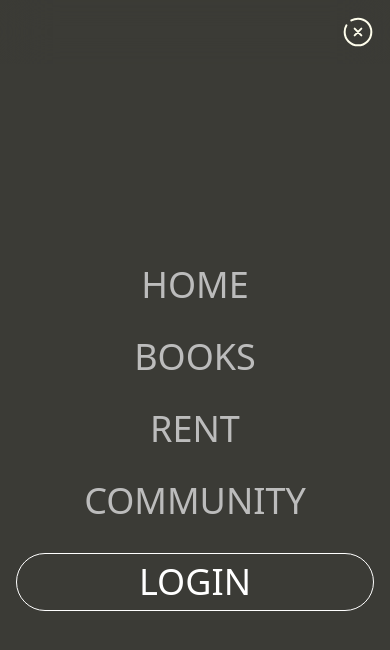
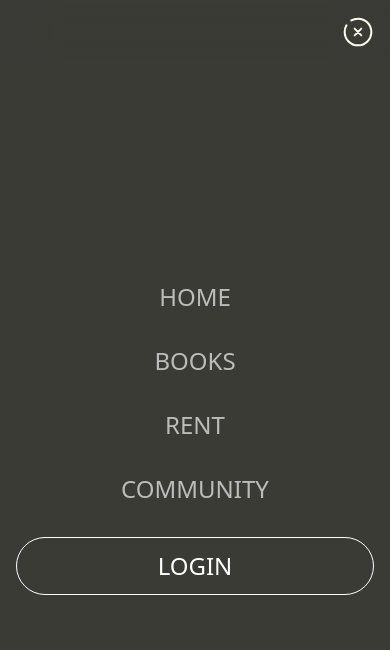
Before and after one commit to Achal-00/readrealm, a Next.js app: page / in a window 390 px wide. Both pictures are taken after a click on the button 358 px from the left and 32 px from the top of the page. Shown: the top 650 px of the page. Built offline with nearby package versions, Linux system fonts and the light colour scheme.

Commit message:
update navlink font size

```diff
--- a/app/components/OverlayNavbar.jsx
+++ b/app/components/Misc/OverlayNavbar.jsx
@@ -4,19 +4,19 @@ export default function OverlayNavbar() {
   return (
     <div className="md:hidden hidden overlay-navbar absolute top-0 left-0 bg-light-black w-full h-full z-40 p-4">
       <div className="min-h-screen relative flex flex-col items-center justify-center gap-8">
-        <Link href={"#"} className="text-light-white text-4xl">
+        <Link href={"#"} className="text-light-white text-2xl">
           HOME
         </Link>
-        <Link href={"#"} className="text-light-white text-4xl">
+        <Link href={"#"} className="text-light-white text-2xl">
           BOOKS
         </Link>
-        <Link href={"#"} className="text-light-white text-4xl">
+        <Link href={"#"} className="text-light-white text-2xl">
           RENT
         </Link>
-        <Link href={"#"} className="text-light-white text-4xl">
+        <Link href={"#"} className="text-light-white text-2xl">
           COMMUNITY
         </Link>
-        <button className="text-white text-4xl border border-white w-full rounded-full py-2">
+        <button className="text-white text-2xl border border-white w-full rounded-full py-3">
           LOGIN
         </button>
       </div>
--- a/app/page.js
+++ b/app/page.js
@@ -1,5 +1,5 @@
 import Navbar from "./components/Misc/Navbar";
-import OverlayNavbar from "./components/OverlayNavbar";
+import OverlayNavbar from "./components/Misc/OverlayNavbar";
 
 export default function Home() {
   return (
```
